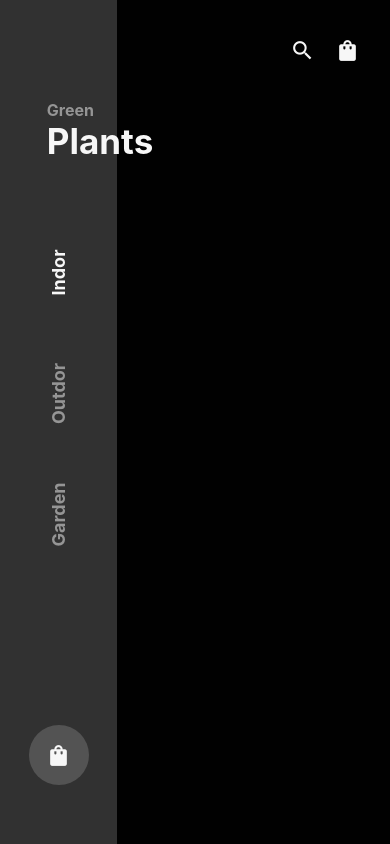
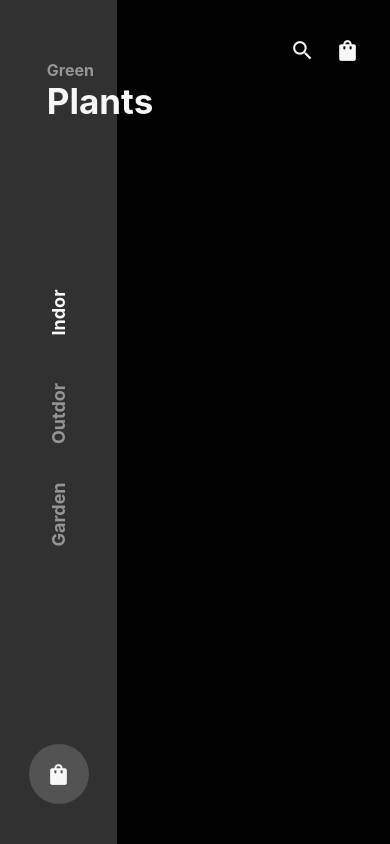
Before and after one commit to ArmandoAAJ/plants-app, a React Native app: screen / in a window 390 px wide. Built offline with nearby package versions, Linux system fonts and the light colour scheme.

Commit message:
Update Menu

```diff
--- a/screens/Components/Menu/index.tsx
+++ b/screens/Components/Menu/index.tsx
@@ -2,13 +2,15 @@ import React, { useState } from "react";
 
 import {
   Container,
+  Content,
   Title,
   SubTitle,
   List,
   Item,
   Text,
   ButtonCart,
-  Icon
+  Icon,
+  ContentButton,
 } from "./styles";
 
 export const Menu = () => {
@@ -16,8 +18,10 @@ export const Menu = () => {
 
   return (
     <Container>
+      <Content>
         <Title>Green</Title>
         <SubTitle>Plants</SubTitle>
+      </Content>
       <List>
         <Item
           onPress={() => setChangeOption("indor")}
@@ -38,11 +42,11 @@ export const Menu = () => {
           <Text color={chengeOptin === "garden"}>Garden</Text>
         </Item>
       </List>
-        <List>
+      <ContentButton>
         <ButtonCart>
           <Icon name="shopping-bag" />
         </ButtonCart>
-        </List>
+      </ContentButton>
     </Container>
   );
 };
--- a/screens/Components/Menu/styles.ts
+++ b/screens/Components/Menu/styles.ts
@@ -5,11 +5,20 @@ import Theme from "../../../theme.json";
 
 export const Container = styled.View`
   position: absolute;
+  justify-content: space-between;
   background-color: ${Theme.pallet.secondary.color};
   width: 30%;
   top: 0;
   bottom: 0;
-  padding-top: 100px;
+`;
+
+export const Content = styled.View``;
+
+export const ContentButton = styled.View`
+  display: flex;
+  align-items: center;
+  justify-content: center;
+  bottom: 40px;
 `;
 
 export const Title = styled.Text`
@@ -20,6 +29,7 @@ export const Title = styled.Text`
   font-size: ${Theme.text.normal}px;
   color: ${Theme.pallet.secondary.text_color};
   font-weight: bold;
+  padding-top: 60px;
 `;
 
 export const SubTitle = styled.Text`
@@ -32,14 +42,10 @@ export const SubTitle = styled.Text`
   font-weight: bold;
 `;
 
-export const List = styled.View`
-  width: 100%;
-  align-items: center;
-`;
+export const List = styled.View``;
 
 export const Item = styled.TouchableOpacity`
-  margin-top: 100px;
-  width: 100%;
+  margin-bottom: 80px;
 `;
 
 interface PropsText {
@@ -59,10 +65,9 @@ export const Text = styled.Text<PropsText>`
 
 export const ButtonCart = styled.TouchableOpacity`
   background-color: #535353;
-  border-radius: 40px;
+  border-radius: 30px;
+  height: 60px;
   width: 60px;
-  height: 60px;
-  top: 200px;
   align-items: center;
   justify-content: center;
 `;
```
Lines whose indentation alone changed are shown as unchanged.
